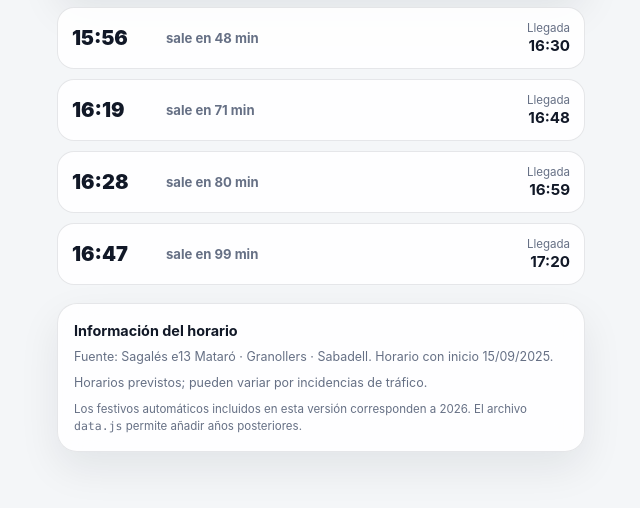
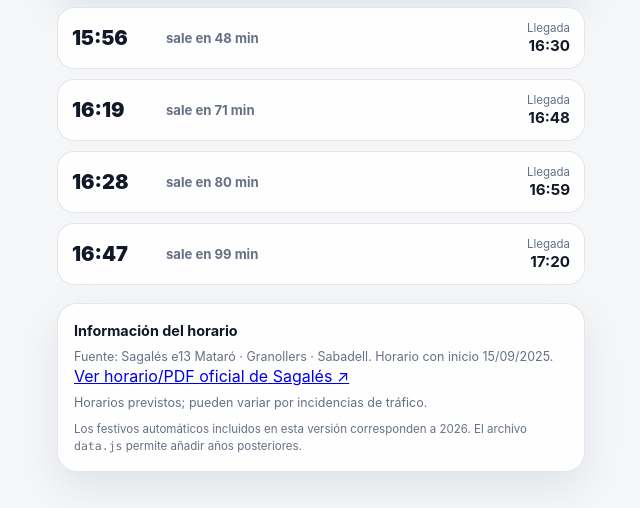
Before and after one commit to newdhas/bus-granollers-mataro, a website with bundled scripts: page index.html in a window 1280 px wide. Shown: the part 561-1069 px from the top of the page, without its empty margins (319-959 px from the left). Built offline with nearby package versions, Linux system fonts and the light colour scheme; no server answers.

Commit message:
Add official Sagalés timetable link

```diff
--- a/index.html
+++ b/index.html
@@ -75,6 +75,7 @@
     <section class="info-card">
       <strong>Información del horario</strong>
       <p>Fuente: Sagalés e13 Mataró · Granollers · Sabadell. Horario con inicio 15/09/2025.</p>
+      <a class="official-link" href="https://www.sagales.com/es/lineas/4?origenCL=34&destiCL=65#" target="_blank" rel="noopener noreferrer">Ver horario/PDF oficial de Sagalés ↗</a>
       <p>Horarios previstos; pueden variar por incidencias de tráfico.</p>
       <p class="small">Los festivos automáticos incluidos en esta versión corresponden a 2026. El archivo <code>data.js</code> permite añadir años posteriores.</p>
     </section>
```
